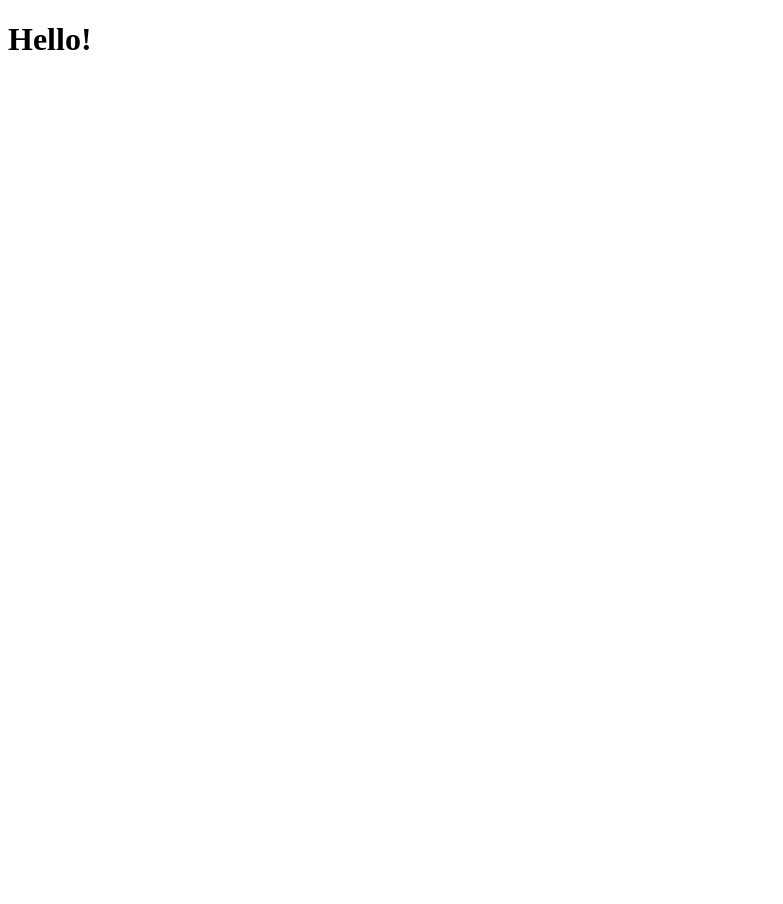
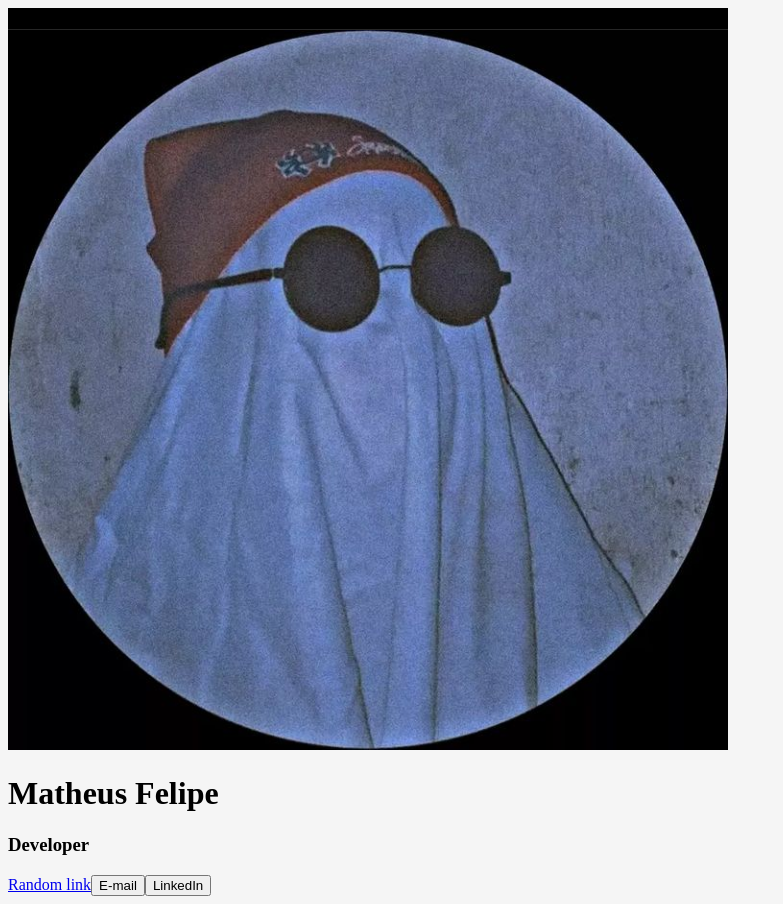
Before and after one commit to Matheus-Felipe-C/business-card, a React (Vite) app: page / in a window 1280 px wide. Shown: the whole page, without its empty margins (0-783 px from the left). Before the commit the page ends 800 px from the top, so only its background shows below. Built offline with nearby package versions, Linux system fonts and the light colour scheme.

Commit message:
Added empty components and added info html

```diff
--- a/src/App.js
+++ b/src/App.js
@@ -1,11 +1,12 @@
 import { createRoot } from 'react-dom/client'
+import Info from './components/Info'
 
 const root = createRoot(document.getElementById('root'))
 
 function App () {
     return (
         <div>
-            <h1>Hello!</h1>
+            <Info />
         </div>
     )
 }
--- /dev/null
+++ b/src/components/Info.jsx
@@ -0,0 +1,14 @@
+import profile from '../../img/profile-picture.png'
+
+export default function Info() {
+    return (
+        <div>
+            <img className='img' src={profile} />
+            <h1 className='name'>Matheus Felipe</h1>
+            <h3 className='position'>Developer</h3>
+            <a className='website' href='https://www.google.com' target='blank'>Random link</a>
+            <button className='email'>E-mail</button>
+            <button className='linkedIn'>LinkedIn</button>
+        </div>
+    )
+}
--- a/src/index.html
+++ b/src/index.html
@@ -4,6 +4,7 @@
     <meta charset="UTF-8">
     <meta http-equiv="X-UA-Compatible" content="IE=edge">
     <meta name="viewport" content="width=device-width, initial-scale=1.0">
+    <link rel="stylesheet" href="styles.css">
     <title>Document</title>
 </head>
 <body>
--- /dev/null
+++ b/src/styles.css
@@ -0,0 +1,3 @@
+body {
+    background-color: #F5F5F5;
+}
```
Also changed, not shown: src/components/About.jsx (added), src/components/Footer.jsx (added), src/components/Interests.jsx (added).
